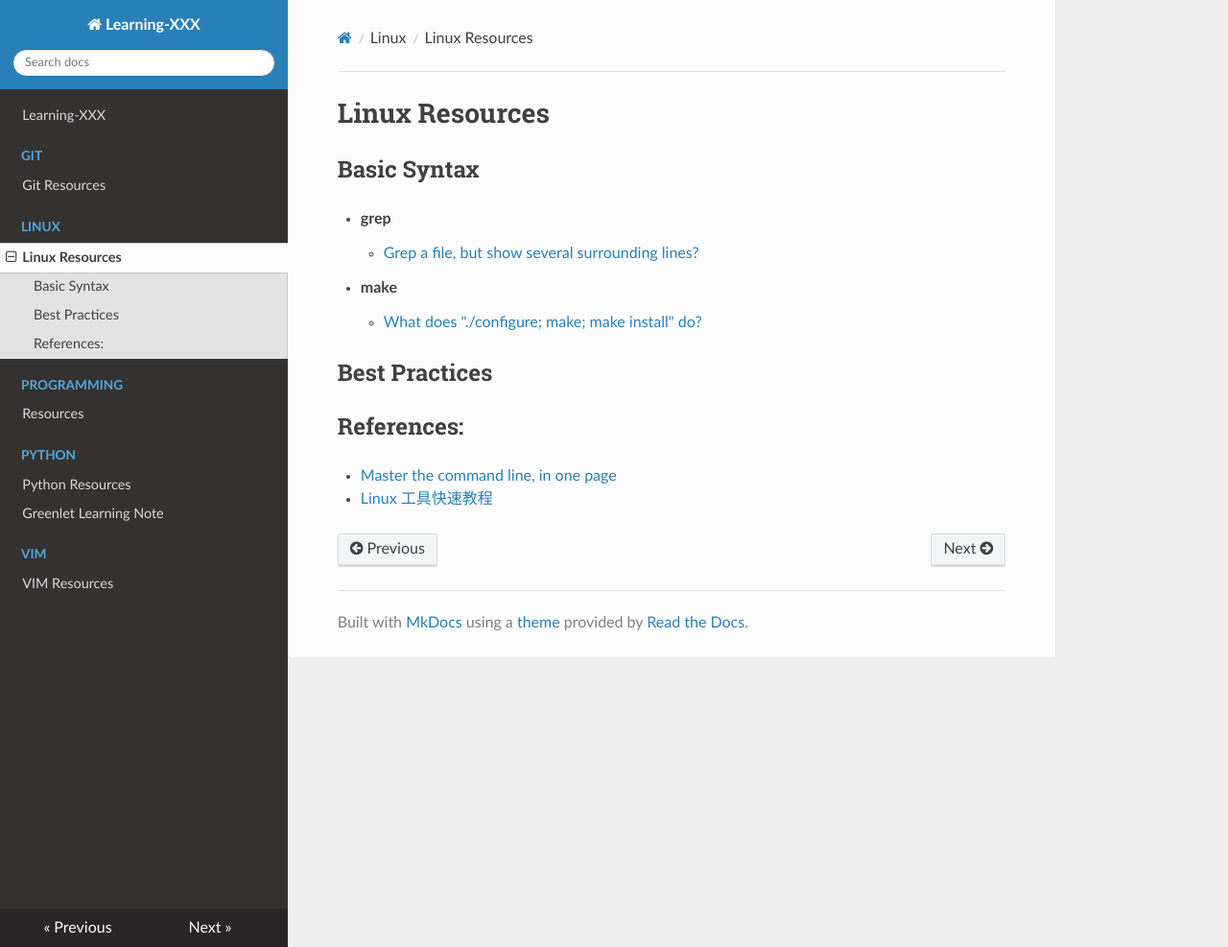
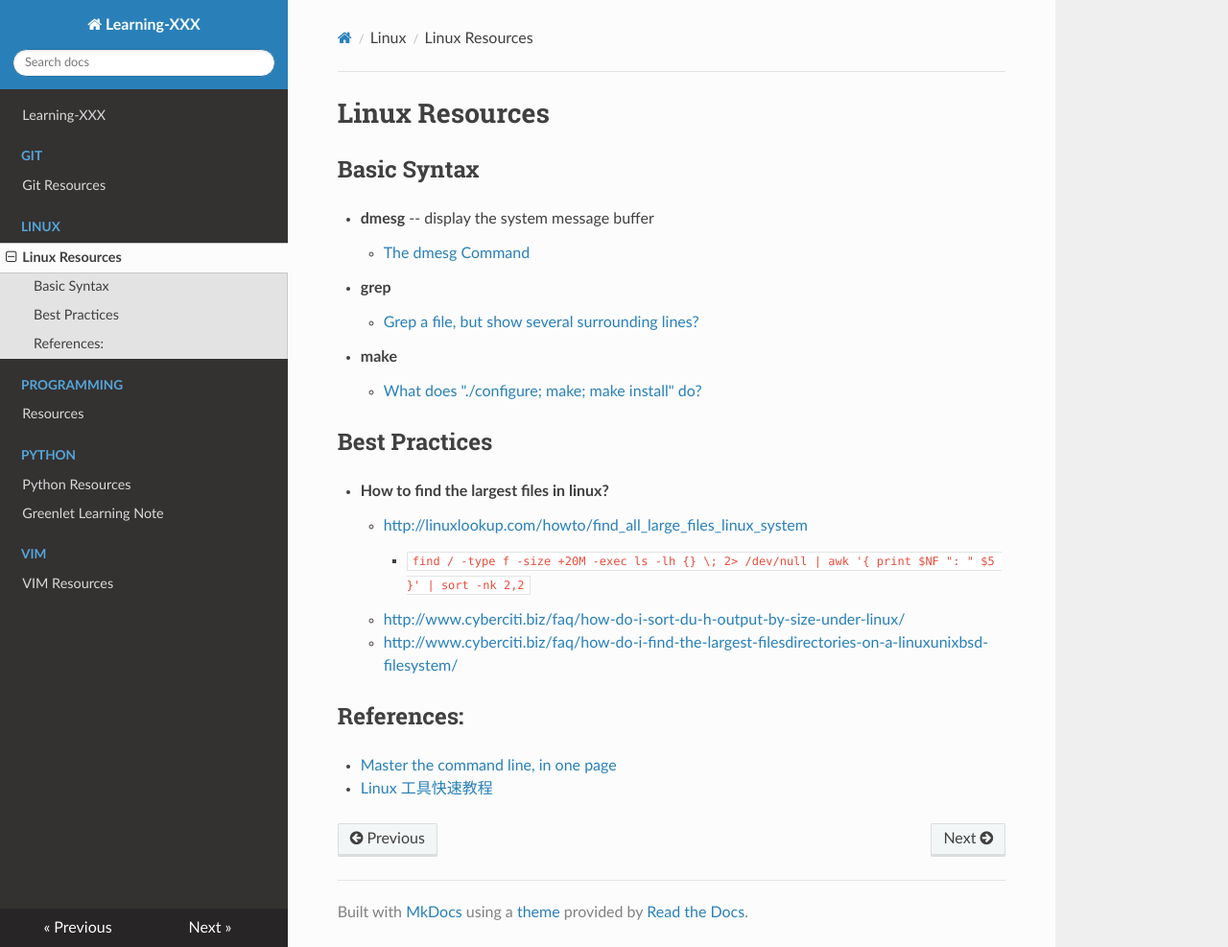
Before and after one commit to omsobliga/Learning-XXX, an MkDocs documentation site: the page built from docs/Linux/README.md, in a window 1280 px wide and 987 px high. Shown: the whole window at 96% size. Built offline with MkDocs 1.6.1, drawn with Linux system fonts in a browser that asks for light colours; nearby versions of some CDN libraries.

Commit message:
How to find all large files in linux system

```diff
--- a/docs/Linux/README.md
+++ b/docs/Linux/README.md
@@ -1,6 +1,9 @@
 # Linux Resources
 
 ## Basic Syntax
+
+- **dmesg** -- display the system message buffer
+    - [The dmesg Command](http://www.linfo.org/dmesg.html)
 
 - **grep**
     - [Grep a file, but show several surrounding lines?](http://stackoverflow.com/questions/9081/grep-a-file-but-show-several-surrounding-lines)
@@ -10,6 +13,12 @@
 
 ## Best Practices
 
+- **How to find the largest files in linux?**
+    - <http://linuxlookup.com/howto/find_all_large_files_linux_system>
+        - `find / -type f -size +20M -exec ls -lh {} \; 2> /dev/null | awk '{ print $NF ": " $5 }' | sort -nk 2,2`
+    - <http://www.cyberciti.biz/faq/how-do-i-sort-du-h-output-by-size-under-linux/>
+    - <http://www.cyberciti.biz/faq/how-do-i-find-the-largest-filesdirectories-on-a-linuxunixbsd-filesystem/>
+
 ## References:
 
 - [Master the command line, in one page](https://github.com/jlevy/the-art-of-command-line)
```
Also changed, not shown: docs/Python/README.md (+1 -0 lines).
